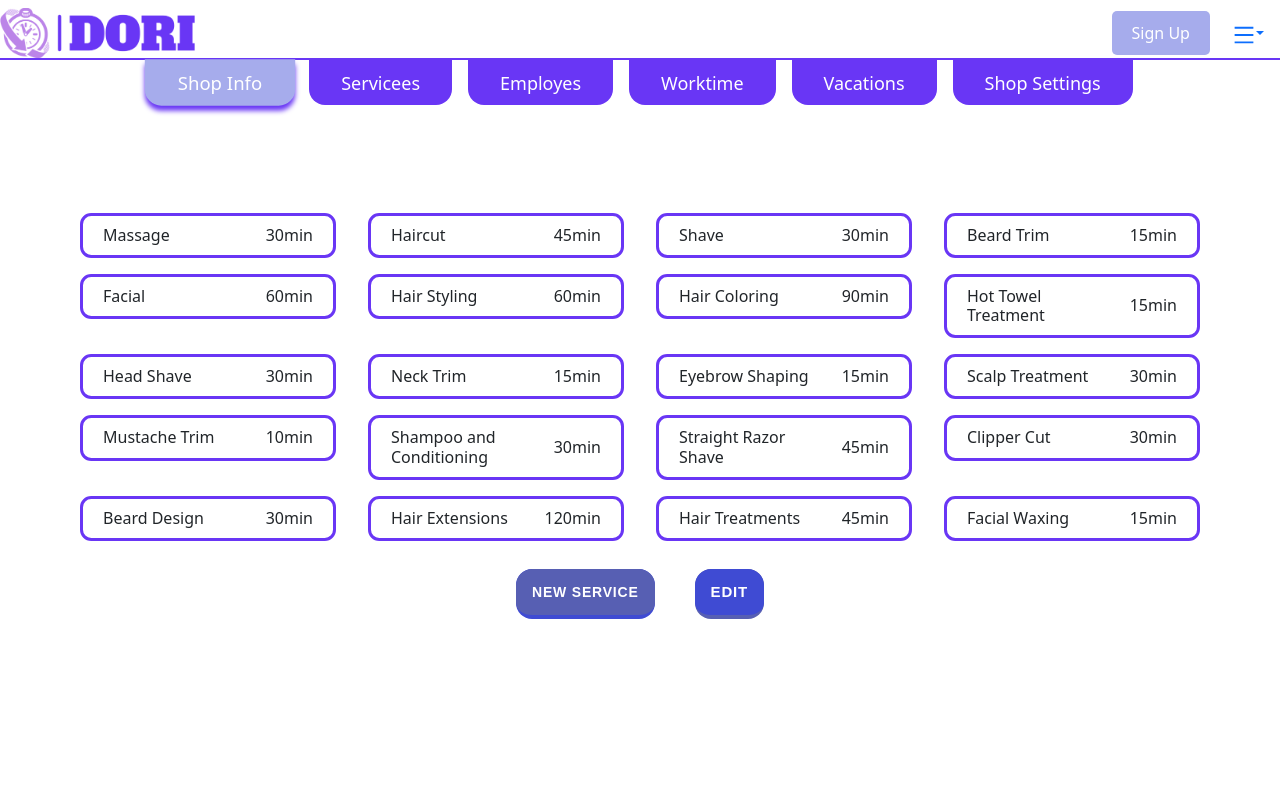
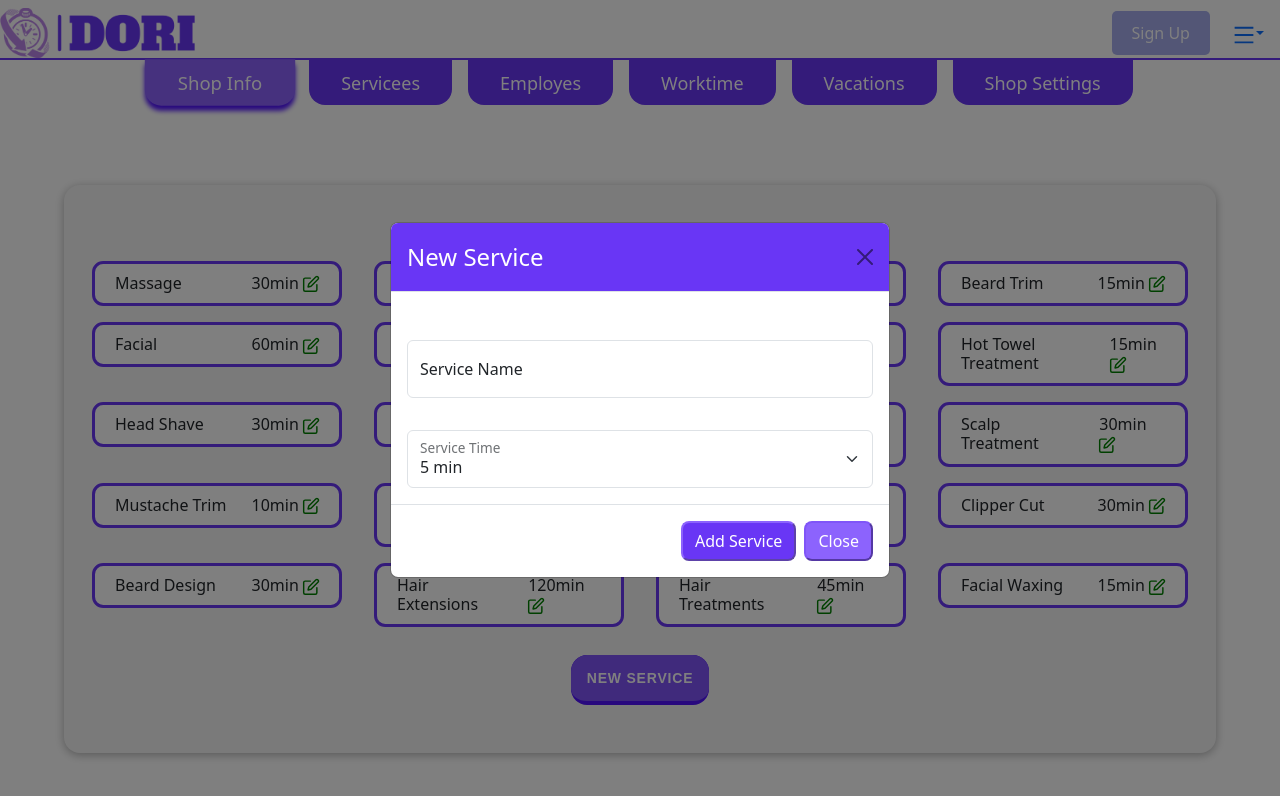
Before and after one commit to muradissa/Dori-Frontend, a React (Create React App) app: page /shop-account/servicees in a window 1280 px wide. Both pictures are taken after a click on the button "NEW SERVICE". Shown: the top 796 px of the page. Built offline with nearby package versions, Linux system fonts and the light colour scheme.

Commit message:
add two modals "add & edit" to services

```diff
--- a/src/App.css
+++ b/src/App.css
@@ -3,10 +3,14 @@
 :root {
   /* --primary: #B753E6; */
   --primary: #6936F5;
-  --secondory: #A6ACEC;
+  /* --secondory: #A6ACEC;
   --secondory2: #3f4bd3;
-  --secondory3: #575fb3;
+  --secondory3: #575fb3; */
+  --secondory: #8c63fd;
+  --secondory2: #5011fc  ;
+  --secondory3: #8055f8  ;
 
+  --yellow:#F5D736 ;
   --orange: #f48915;
   --blue:#0077e6;
   --darkGrey: #464D53;
@@ -61,6 +65,37 @@
 
 /******************************************/
 
+.btn-primary{
+  background-color: var(--primary);
+  color: white;
+  padding: 6px;
+  padding-left: 12px;
+  padding-right: 12px;
+  border-radius: 8px;
+  border-color: var(--secondory);
+  transition: 0.15s;
+}
+.btn-primary:hover{
+  opacity: 0.9;
+  scale: 1.01;
+
+}
+
+.btn-secondary{
+  background-color: var(--secondory);
+  color: white;
+  padding: 6px;
+  padding-left: 12px;
+  padding-right: 12px;
+  border-radius: 8px;
+  border-color: var(--secondory3);
+  transition: 0.15s;
+}
+.btn-secondary:hover{
+  opacity: 0.8;
+  scale: 1.01;
+}
+
 
 .btn-radio{
   background-color: var(--primary);
@@ -83,7 +118,7 @@
 .btn-radio-selected{
   scale: 1.03;
   background-color: var(--secondory);
-  box-shadow: 0px 5px 5px var(--primary);
+  box-shadow: 0px 5px 5px var(--secondory2);
 }
 
 
--- a/src/components/shop/shopInfo/ShopInfo.jsx
+++ b/src/components/shop/shopInfo/ShopInfo.jsx
@@ -1,6 +1,6 @@
 import React ,{useState} from 'react'
 import ShopInfoModal from './ShopInfoModal';
-import {BsFillTelephoneForwardFill,BsTelephonePlusFill} from 'react-icons/bs';
+import {BsFillTelephoneForwardFill,BsTelephonePlusFill,BsDownload} from 'react-icons/bs';
 import {GrLocation} from 'react-icons/gr';
 import './shopInfo.css'
 function ShopInfo() {
@@ -9,8 +9,13 @@ function ShopInfo() {
 
 
   return (
-    <div>
-        <div className='shop-info'>
+    <div className="shop-info">
+        <div className='shop-info-code-poster'>
+            <h3 >Code : c3g5h1</h3>
+            <button>Download Poster <BsDownload style={{scale:1.1}}/></button>
+        </div>
+
+        <div className='shop-info-row'>
             <div className='shop-info-column'>
                 <img src="./assets/barbershop.png" alt=""></img>
             </div>
--- a/src/components/shop/shopInfo/shopInfo.css
+++ b/src/components/shop/shopInfo/shopInfo.css
@@ -1,10 +1,45 @@
+.shop-info-code-poster{
+    /* background:var(--secondory); */
+    display:flex;
+    gap: 3rem;
+    width:fit-content;
+    margin:auto auto ;
+    margin-bottom:2rem;
+    padding:5px;
+    /* color:white; */
+    /* border-radius:5px; */
+    border-bottom:2px solid var(--primary);
+    align-items:center;
+}
+.shop-info-code-poster h3{
+    margin:0px;
+    padding:0px
+
+}
+.shop-info-code-poster button{
+    border-radius: 10px;
+    padding:10px;
+    background:var(--yellow);
+
+}
 .shop-info{
+    background-color: whitesmoke;
+    padding-top:3rem;
+    padding-bottom:3rem;
+    border-radius:1rem;
+    box-shadow: 0 2px 10px rgba(0, 0, 0, 0.3);
+    width: 90%;
+    margin: auto auto;
+
+}
+.shop-info-row{
     display: flex;
     flex-direction: row;
     justify-content: space-around;
+
 }
 
-.shop-info img{
+.shop-info-row img{
     width: 150px;
     height: 150px;
     object-fit: cover;
@@ -14,8 +49,9 @@
     width: 30%;
     justify-content: space-around;
     margin: auto auto;
+
 }
-.shop-info h5{
+.shop-info-row h5{
     /* width: fit-content; */
     margin: 15px auto;
 }
--- a/src/components/shop/shopServices/AddService.jsx
+++ b/src/components/shop/shopServices/AddService.jsx
@@ -0,0 +1,86 @@
+
+
+import React, { useState ,useEffect} from 'react';
+import Button from 'react-bootstrap/Button';
+import Modal from 'react-bootstrap/Modal';
+import Form from 'react-bootstrap/Form';
+import InputGroup from 'react-bootstrap/InputGroup';
+import FloatingLabel from 'react-bootstrap/FloatingLabel';
+
+function AddService(props) {
+    const [name, setName] = useState("");
+    const [time, setTime] = useState("");
+    const [nameUpdated, setNameUpdated] = useState("");
+    const [timeUpdated, setTimeUpdated] = useState("");
+    const [initParameters, setInitParameters] = useState(false);
+
+
+
+    // useEffect( ()=>{
+    //     if(props.serviceItem !==null && !initParameters){
+    //         setName(props.serviceItem.name)
+    //         setTime(props.serviceItem.time)
+    //         setInitParameters(true)
+    //     }
+
+    // })
+
+    const handleNameChange = (event) => {
+        setName(event.target.value);
+    };
+
+    const handleTimeChange = (event) => {
+        setTime(event.target.value);
+    };
+
+    const handleSubmit = () => {
+        // Perform the necessary actions with the updated name and time values
+        // For example, you can pass them to a parent component via a callback function
+
+        // Close the modal
+        props.onHide();
+    };
+
+    const generateTimeOptions = (start, end, step) => {
+      const options = [];
+      for (let i = start; i <= end; i += step) {
+        options.push(
+          <option key={i} value={`${i}min`}>{`${i} min`}</option>
+        );
+      }
+      return options;
+    };
+    const timeOptions = generateTimeOptions(5, 240, 5);
+
+  return (
+    <Modal {...props} size="md" aria-labelledby="contained-modal-title-vcenter" centered>
+      <Modal.Header closeButton>
+        <Modal.Title id="contained-modal-title-vcenterr">New Service</Modal.Title>
+      </Modal.Header>
+      <Modal.Body>
+          <div className='service-modal-body'>
+
+              <div >
+                <FloatingLabel controlId="floatingInputGrid" label="Service Name">
+                  <Form.Control type="text" placeholder="Enter Service Name" value={name} onChange={handleNameChange} />
+                </FloatingLabel>
+              </div>
+              <div >
+                <FloatingLabel controlId="floatingSelectGrid" label="Service Time">
+                  <Form.Select  aria-label="Default select example" value={time} onChange={handleTimeChange}>
+                    {timeOptions}
+                  </Form.Select>
+                </FloatingLabel>
+              </div>
+
+          </div>
+      </Modal.Body>
+      <Modal.Footer>
+        <button className='btn-primary' onClick={handleSubmit}>Add Service</button>
+        <button className='btn-secondary'onClick={props.onHide}>Close</button>
+      </Modal.Footer>
+    </Modal>
+  );
+}
+
+export default AddService;
--- a/src/components/shop/shopServices/EditServices.jsx
+++ b/src/components/shop/shopServices/EditServices.jsx
@@ -0,0 +1,91 @@
+
+
+import React, { useState ,useEffect} from 'react';
+import Button from 'react-bootstrap/Button';
+import Modal from 'react-bootstrap/Modal';
+import Form from 'react-bootstrap/Form';
+import InputGroup from 'react-bootstrap/InputGroup';
+import FloatingLabel from 'react-bootstrap/FloatingLabel';
+
+function EditServices(props) {
+    const [name, setName] = useState("");
+    const [time, setTime] = useState("");
+    const [nameUpdated, setNameUpdated] = useState("");
+    const [timeUpdated, setTimeUpdated] = useState("");
+    const [initParameters, setInitParameters] = useState(false);
+
+
+
+    useEffect( ()=>{
+        if(props.serviceItem !==null && !initParameters){
+            setName(props.serviceItem.name)
+            setTime(props.serviceItem.time)
+            setInitParameters(true)
+        }
+
+    })
+
+    const handleNameChange = (event) => {
+        setName(event.target.value);
+    };
+
+    const handleTimeChange = (event) => {
+        setTime(event.target.value);
+    };
+
+    const handleSubmit = () => {
+        // Perform the necessary actions with the updated name and time values
+        // For example, you can pass them to a parent component via a callback function
+
+        // Close the modal
+        props.onHide();
+    };
+
+    const generateTimeOptions = (start, end, step) => {
+      const options = [];
+      for (let i = start; i <= end; i += step) {
+        options.push(
+          <option key={i} value={`${i}min`}>{`${i} min`}</option>
+        );
+      }
+      return options;
+    };
+    const timeOptions = generateTimeOptions(5, 240, 5);
+
+  return (
+    <Modal {...props} size="md" aria-labelledby="contained-modal-title-vcenter" centered>
+      <Modal.Header closeButton>
+        <Modal.Title id="contained-modal-title-vcenterr">Edit Service</Modal.Title>
+      </Modal.Header>
+      <Modal.Body>
+        {initParameters && <h6>{props.serviceItem.name} , {props.serviceItem.time}</h6>}
+        {initParameters  &&
+            <div className='service-modal-body'>
+
+
+                <div >
+                  <FloatingLabel controlId="floatingInputGrid1" label="Service Name">
+                    <Form.Control type="text" placeholder="Enter Service Name" value={name} onChange={handleNameChange} />
+                  </FloatingLabel>
+                </div>
+                <div >
+                  <FloatingLabel controlId="floatingSelectGrid2" label="Service Time">
+                    <Form.Select  aria-label="Default select example" value={time} onChange={handleTimeChange}>
+                      {timeOptions}
+                    </Form.Select>
+                  </FloatingLabel>
+                </div>
+
+
+            </div>
+        }
+      </Modal.Body>
+      <Modal.Footer>
+        <button className='btn-primary' onClick={handleSubmit}>Save Changes</button>
+        <button className='btn-secondary' onClick={props.onHide}>Close</button>
+      </Modal.Footer>
+    </Modal>
+  );
+}
+
+export default EditServices;
--- a/src/components/shop/shopServices/ShopServices.jsx
+++ b/src/components/shop/shopServices/ShopServices.jsx
@@ -1,8 +1,13 @@
-import React from 'react'
+import React ,{useState}from 'react';
+import {LuEdit} from 'react-icons/lu';
+
 import './shopServices.css'
+import EditServices from './EditServices';
+import AddService from './AddService';
 function ShopServices() {
-    const [modalShow, setModalShow] = React.useState(false);
-
+    const [modalShowNewService, setModalShowNewService] = React.useState(false);
+    const [modalShowEditService, setModalShowEditervice] = React.useState(false);
+    const [itemServiceEdit, setItemServiceEdit] = useState(null);
     const services = [
         { id: 1, name: 'Massage', time: '30min' },
         { id: 2, name: 'Haircut', time: '45min' },
@@ -26,25 +31,30 @@ function ShopServices() {
         { id: 20, name: 'Facial Waxing', time: '15min' },
       ];
 
+    const EditServiceFunction = (item) =>{
+        setItemServiceEdit(item);
+        setModalShowEditervice(true);
+    }
 
     return (
         <div className='shop-services-container'>
             <div className='shop-services'>
                 {services.map(item =>
-                <div className='shop-services-item'>
+                <div className='shop-services-item' onClick={() => EditServiceFunction(item)}>
                     <h6>{item.name} </h6>
-                    <h6>{item.time} </h6>
+                    <h6>{item.time} <LuEdit style={{color:"green",scale:"1.1"}}/></h6>
                 </div>
 
                 )}
             </div>
-            <button className="btn-save">
+            <button className="btn-save" onClick={() => setModalShowNewService(true)} >
                 New Service
             </button>
-            <button className="btn-edit" onClick={() => setModalShow(true)}>
-                Edit
-            </button>
-            {/* <ShopInfoModal show={modalShow} onHide={() => setModalShow(false)}/> */}
+
+            { modalShowEditService &&
+                <EditServices show={modalShowEditService} onHide={() => setModalShowEditervice(false)} serviceItem={itemServiceEdit}/>
+            }
+            <AddService show={modalShowNewService} onHide={() => setModalShowNewService(false)}/>
         </div>
     )
 }
--- a/src/components/shop/shopServices/shopServices.css
+++ b/src/components/shop/shopServices/shopServices.css
@@ -1,9 +1,28 @@
+
+.shop-services-container{
+    background-color: whitesmoke;
+    padding-top:3rem;
+    padding-bottom:3rem;
+    border-radius:1rem;
+    box-shadow: 0 2px 10px rgba(0, 0, 0, 0.3);
+    width: 90%;
+    margin: auto auto;
+}
 .shop-services{
     /* gap:20px; */
 
     /* height: 40vh; */
     margin: 20px 0px;
     width: 100%;
+    /* background-color: whitesmoke;
+    padding-top:3rem;
+    padding-bottom:3rem;
+    border-radius:1rem;
+    box-shadow: 0 2px 10px rgba(0, 0, 0, 0.3);
+    width: 90%;
+    margin: auto auto; */
+
+
 }
 .shop-services-item{
     min-width: 250px;
@@ -18,11 +37,40 @@
     margin: 0.5rem 1rem;
     gap: 20px;
     align-items: center;
+    cursor: pointer;
+    transition: 0.2s;
     /* background-color: whitesmoke; */
+    background-color: white;
 
+
+}
+
+.shop-services-item:hover{
+
+    scale: 1.03;
 }
 .shop-services-item h6{
     margin: 0 0 0 0;
     align-items: center;
     text-align: start;
 }
+
+.service-modal-body{
+    display: flex;
+    flex-direction: column;
+    padding-top: 2rem;
+    gap: 2rem;
+}
+
+
+.form-floating>.form-control:focus ,.form-floating>.form-select:focus{
+    box-shadow: 0px 1px 10px var(--primary);
+}
+.modal-header{
+    background-color: var(--primary);
+    color: white;
+}
+.modal-body>h6{
+    text-align: center;
+
+}
```
